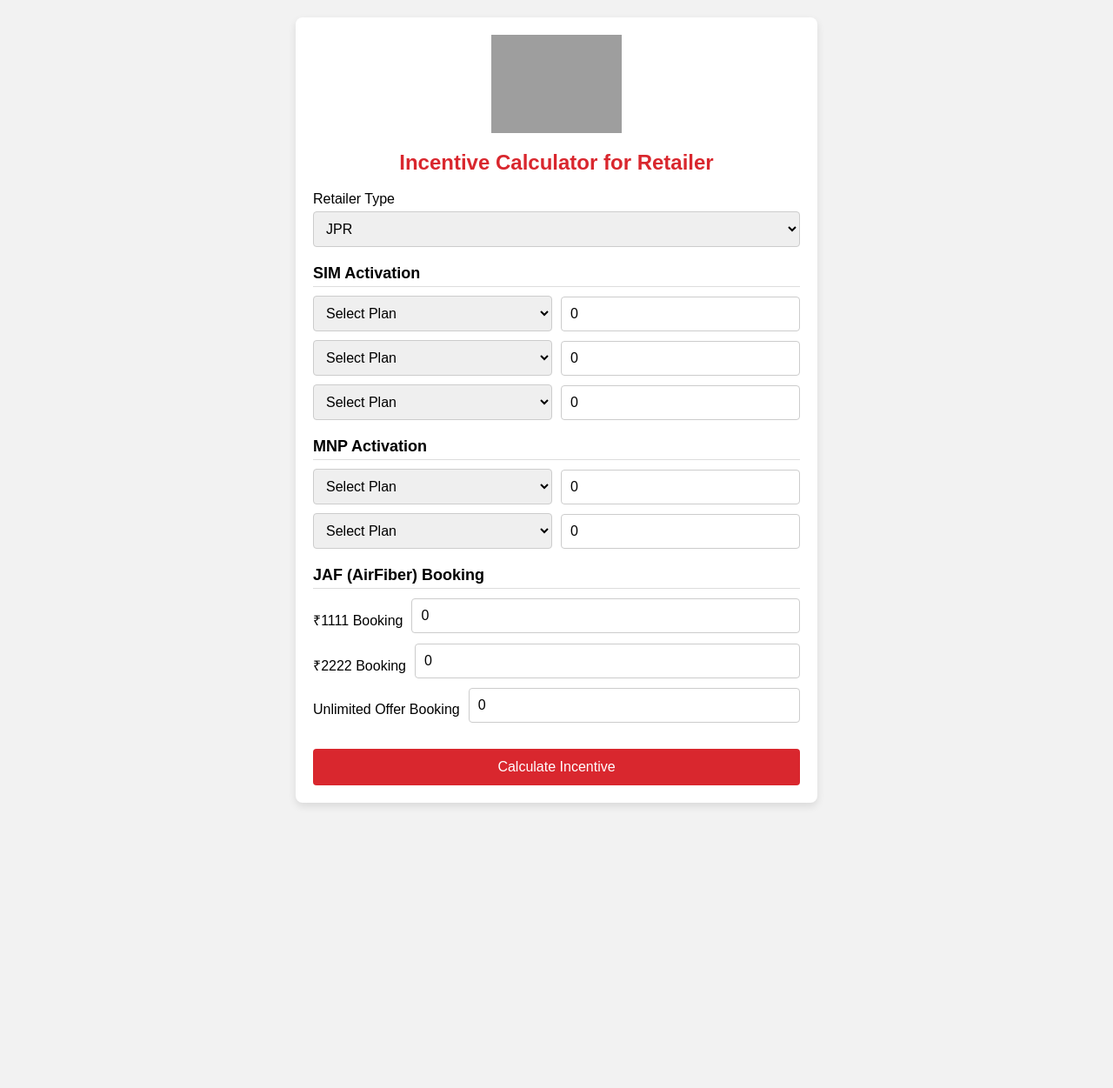
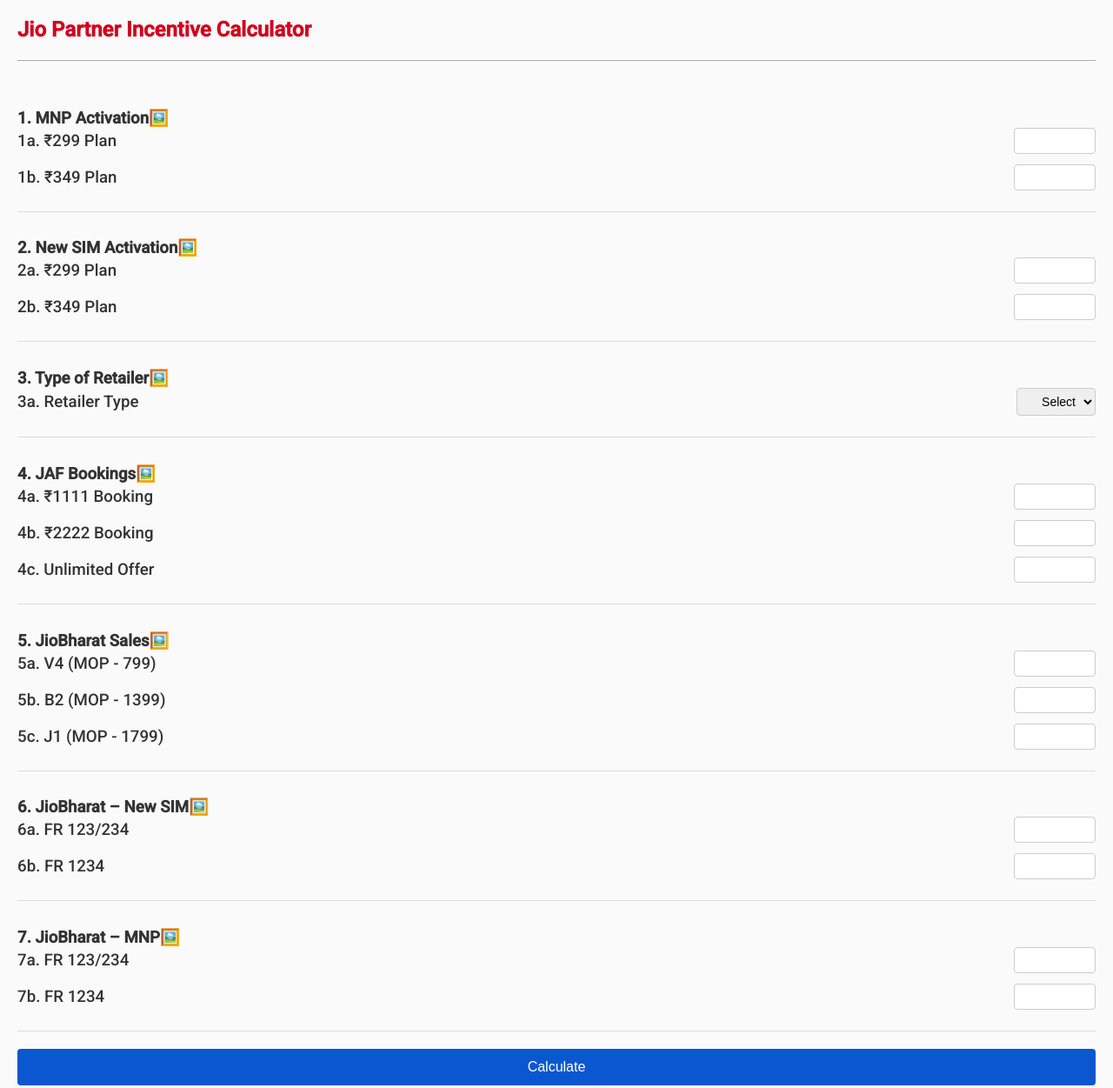
Before and after one commit to iitkgpsuraj/incentivecalculator, a plain HTML site: page index.html in a window 1280 px wide. Shown: the whole page at 87% size. Before the commit the page ends 943 px from the top, so only its background shows below. Drawn offline with Linux system fonts and the light colour scheme; grey boxes are pictures that could not be loaded.

Commit message:
Add files via upload

```diff
--- a/index.html
+++ b/index.html
@@ -1,272 +1,285 @@
+<!-- VERSION C8 -->
 <!DOCTYPE html>
 <html lang="en">
 <head>
   <meta charset="UTF-8" />
   <meta name="viewport" content="width=device-width, initial-scale=1.0"/>
-  <title>Incentive Calculator for Retailer</title>
+  <title>Jio Partner Incentive Calculator - C8</title>
+  <link href="https://fonts.googleapis.com/css2?family=Roboto:wght@400;500&display=swap" rel="stylesheet">
   <style>
     body {
-      font-family: Arial, sans-serif;
-      padding: 20px;
-      margin: auto;
-      background-color: #f2f2f2;
-      max-width: 600px;
+      font-family: 'Roboto', sans-serif;
+      margin: 20px;
+      background: #fafafa;
     }
-
-    .container {
-      background: white;
-      padding: 20px;
-      border-radius: 8px;
-      box-shadow: 0 4px 10px rgba(0,0,0,0.1);
+    h2 {
+      color: #d1001f;
     }
-
-    img.logo {
-      display: block;
-      margin: 0 auto 20px auto;
-      width: 150px;
+    .emboss-line {
+      height: 2px;
+      background: linear-gradient(to right, #e0e0e0, #cfcfcf, #e0e0e0);
+      box-shadow: inset 0 1px #fff, inset 0 -1px #aaa;
+      margin: 12px 0 24px;
     }
-
-    h2 {
-      color: #d9272e;
-      text-align: center;
+    .section {
+      padding: 12px 0;
+      border-bottom: 1px solid #dcdcdc;
     }
-
-    label {
-      display: block;
-      margin: 15px 0 5px;
+    .section h3 {
+      margin-bottom: 12px;
+      color: #333;
     }
-
-    input[type="number"], select {
-      width: 100%;
-      padding: 10px;
+    .row {
+      display: flex;
+      flex-wrap: nowrap;
+      align-items: center;
+      gap: 10px;
+      margin-bottom: 12px;
+    }
+    .row label {
+      flex: 1;
+      font-weight: 500;
+    }
+    .row input,
+    .row select {
+      flex: 0 0 80px;
+      padding: 6px;
+      font-size: 14px;
+      border: 1px solid #ccc;
+      border-radius: 4px;
+      text-align: right;
+    }
+    button {
+      background-color: #0b57d0;
+      color: white;
+      padding: 12px 24px;
+      border: none;
       font-size: 16px;
-      box-sizing: border-box;
       border-radius: 4px;
-      border: 1px solid #ccc;
-    }
-
-    button {
+      cursor: pointer;
       margin-top: 20px;
       width: 100%;
-      padding: 12px;
-      background-color: #d9272e;
-      color: white;
-      font-size: 16px;
-      border: none;
-      border-radius: 4px;
-      cursor: pointer;
     }
-
-    button:hover {
-      background-color: #bb1f25;
+    .modal {
+      display: none;
+      position: fixed;
+      top: 10%;
+      left: 10%;
+      width: 80%;
+      background: white;
+      border: 1px solid #ccc;
+      border-radius: 8px;
+      padding: 20px;
+      z-index: 1000;
+      box-shadow: 0 4px 10px rgba(0,0,0,0.1);
+      max-height: 80%;
+      overflow-y: auto;
     }
-
-    .result {
-      margin-top: 25px;
-      font-size: 16px;
-      background: #eef2f3;
-      padding: 15px;
-      border-radius: 6px;
+    .modal table {
+      width: 100%;
+      border-collapse: collapse;
+      font-size: 14px;
     }
-
-    .sim-group {
-      display: flex;
-      align-items: center;
-      gap: 10px;
-      margin-bottom: 10px;
+    .modal th,
+    .modal td {
+      padding: 8px;
+      text-align: left;
+      border: 1px solid #ddd;
     }
-
-    .sim-group select, .sim-group input {
-      flex: 1;
+    .modal tr.bonus-row td {
+      font-weight: bold;
+      background-color: #f3f3f3;
     }
-
-    .section-title {
-      font-weight: bold;
-      margin: 20px 0 10px;
-      font-size: 18px;
-      border-bottom: 1px solid #ddd;
-      padding-bottom: 4px;
+    .overlay {
+      display: none;
+      position: fixed;
+      top: 0; left: 0;
+      width: 100%; height: 100%;
+      background: rgba(0, 0, 0, 0.5);
+      z-index: 999;
     }
-
-    @media (max-width: 600px) {
-      .sim-group {
-        flex-direction: row;
-        gap: 10px;
+    @media screen and (max-width: 480px) {
+      .row label {
+        flex: 1;
+        font-size: 13px;
       }
-
-      .sim-group select,
-      .sim-group input {
-        flex: 1 1 50%;
-        font-size: 15px;
+      .row input,
+      .row select {
+        flex: 0 0 70px;
+        font-size: 13px;
       }
     }
   </style>
 </head>
 <body>
 
-  <div class="container">
-    <img class="logo" src="https://upload.wikimedia.org/wikipedia/en/3/3e/Jio_Logo.png" alt="Jio Logo">
-    <h2>Incentive Calculator for Retailer</h2>
+<h2>Jio Partner Incentive Calculator</h2>
+<div class="emboss-line"></div>
 
-    <label for="retailerType">Retailer Type</label>
+<div class="section">
+  <h3>1. MNP Activation<span class="info-icon" onclick="openImageInPopup('photo.png')">🖼️</span</h3>
+  <div class="row"><label>1a. ₹299 Plan</label><input type="number" id="mnp299" min="0" max="999"></div>
+  <div class="row"><label>1b. ₹349 Plan</label><input type="number" id="mnp349" min="0" max="999"></div>
+</div>
+
+<div class="section">
+  <h3>2. New SIM Activation<span class="info-icon" onclick="openImageInPopup('photo.png')">🖼️</span</h3>
+  <div class="row"><label>2a. ₹299 Plan</label><input type="number" id="sim299" min="0" max="999"></div>
+  <div class="row"><label>2b. ₹349 Plan</label><input type="number" id="sim349" min="0" max="999"></div>
+</div>
+
+<div class="section">
+  <h3>3. Type of Retailer<span class="info-icon" onclick="openImageInPopup('photo.png')">🖼️</span</h3>
+  <div class="row">
+    <label>3a. Retailer Type</label>
     <select id="retailerType">
-      <option value="jpr">JPR</option>
-      <option value="non-jpr">Non-JPR</option>
+      <option value="" disabled selected>Select</option>
+      <option value="JPR">JPR</option>
+      <option value="Non-JPR">Non-JPR</option>
     </select>
+  </div>
+</div>
 
-    <h3 class="section-title">SIM Activation</h3>
-    <div class="sim-group">
-      <select class="sim-plan">
-        <option value="">Select Plan</option>
-        <option value="299">₹299</option>
-        <option value="349">₹349</option>
-        <option value="399">₹399</option>
-      </select>
-      <input type="number" class="sim-qty" placeholder="Qty" min="0" value="0">
-    </div>
-    <div class="sim-group">
-      <select class="sim-plan">
-        <option value="">Select Plan</option>
-        <option value="299">₹299</option>
-        <option value="349">₹349</option>
-        <option value="399">₹399</option>
-      </select>
-      <input type="number" class="sim-qty" placeholder="Qty" min="0" value="0">
-    </div>
-    <div class="sim-group">
-      <select class="sim-plan">
-        <option value="">Select Plan</option>
-        <option value="299">₹299</option>
-        <option value="349">₹349</option>
-        <option value="399">₹399</option>
-      </select>
-      <input type="number" class="sim-qty" placeholder="Qty" min="0" value="0">
-    </div>
+<div class="section">
+  <h3>4. JAF Bookings<span class="info-icon" onclick="openImageInPopup('photo.png')">🖼️</span</h3>
+  <div class="row"><label>4a. ₹1111 Booking</label><input type="number" id="jaf1111" min="0" max="999"></div>
+  <div class="row"><label>4b. ₹2222 Booking</label><input type="number" id="jaf2222" min="0" max="999"></div>
+  <div class="row"><label>4c. Unlimited Offer</label><input type="number" id="jafUnlimited" min="0" max="999"></div>
+</div>
 
-    <h3 class="section-title">MNP Activation</h3>
-    <div class="sim-group">
-      <select class="mnp-plan">
-        <option value="">Select Plan</option>
-        <option value="299">₹299</option>
-        <option value="349">₹349</option>
-      </select>
-      <input type="number" class="mnp-qty" placeholder="Qty" min="0" value="0">
-    </div>
-    <div class="sim-group">
-      <select class="mnp-plan">
-        <option value="">Select Plan</option>
-        <option value="299">₹299</option>
-        <option value="349">₹349</option>
-      </select>
-      <input type="number" class="mnp-qty" placeholder="Qty" min="0" value="0">
-    </div>
+<div class="section">
+  <h3>5. JioBharat Sales<span class="info-icon" onclick="openImageInPopup('photo.png')">🖼️</span</h3>
+  <div class="row"><label>5a. V4 (MOP - 799)</label><input type="number" id="jbV4" min="0" max="999"></div>
+  <div class="row"><label>5b. B2 (MOP - 1399)</label><input type="number" id="jbB2" min="0" max="999"></div>
+  <div class="row"><label>5c. J1 (MOP - 1799)</label><input type="number" id="jbJ1" min="0" max="999"></div>
+</div>
 
-    <h3 class="section-title">JAF (AirFiber) Booking</h3>
-    <div class="sim-group">
-      <label>₹1111 Booking</label>
-      <input type="number" id="af1111" min="0" value="0">
-    </div>
-    <div class="sim-group">
-      <label>₹2222 Booking</label>
-      <input type="number" id="af2222" min="0" value="0">
-    </div>
-    <div class="sim-group">
-      <label>Unlimited Offer Booking</label>
-      <input type="number" id="afUnlimited" min="0" value="0">
-    </div>
+<div class="section">
+  <h3>6. JioBharat – New SIM<span class="info-icon" onclick="openImageInPopup('photo.png')">🖼️</span</h3>
+  <div class="row"><label>6a. FR 123/234</label><input type="number" id="jbNewSIM123" min="0" max="999"></div>
+  <div class="row"><label>6b. FR 1234</label><input type="number" id="jbNewSIM1234" min="0" max="999"></div>
+</div>
 
-    <button onclick="calculate()">Calculate Incentive</button>
+<div class="section">
+  <h3>7. JioBharat – MNP<span class="info-icon" onclick="openImageInPopup('photo.png')">🖼️</span</h3>
+  <div class="row"><label>7a. FR 123/234</label><input type="number" id="jbMnp123" min="0" max="999"></div>
+  <div class="row"><label>7b. FR 1234</label><input type="number" id="jbMnp1234" min="0" max="999"></div>
+</div>
 
-    <div class="result" id="result" style="display:none;"></div>
-  </div>
+<button onclick="calculate()">Calculate</button>
 
-  <script>
-    function getSimRate(plan) {
-      if (plan === "299") return 122.45;
-      if (plan === "349") return 132.65;
-      if (plan === "399") return 137.76;
-      return 0;
-    }
+<div class="overlay" id="overlay" onclick="closePopup()"></div>
+<div class="modal" id="resultModal">
+  <h3>Total Incentive Summary</h3>
+  <table>
+    <thead>
+      <tr><th>Section</th><th>Incentive (₹)</th></tr>
+    </thead>
+    <tbody id="resultTableBody"></tbody>
+    <tr class="bonus-row"><td>MNP Big Hitter Inc.</td><td id="mnpBonusCell">₹0</td></tr>
+    <tr class="bonus-row"><td>FR 349 Slab Inc.</td><td id="fr349BonusCell">₹0</td></tr>
+    <tr class="bonus-row"><td>MNP Booster Inc.</td><td id="mnpBoosterCell">₹0</td></tr>
+    <tfoot>
+      <tr><th>Total</th><th id="grandTotal">₹0</th></tr>
+    </tfoot>
+  </table>
+</div>
 
-    function getMnpRate(plan) {
-      if (plan === "299") return 209;
-      if (plan === "349") return 234;
-      return 0;
-    }
+<script>
+  function get(id) {
+    const value = document.getElementById(id).value;
+    return parseInt(value) || 0; // 🔸 Treat blank as 0
+  }
 
-    function isValidQty(value) {
-      return /^\d+$/.test(value);
-    }
+  function calculate() {
+    const retailer = document.getElementById("retailerType").value;
+    let total = 0, breakdown = [];
 
-    function calculate() {
-      const retailerType = document.getElementById('retailerType').value;
+    const mnp299 = get("mnp299");
+    const mnp349 = get("mnp349");
+    const sim349 = get("sim349");
+    const totalMNP = mnp299 + mnp349;
 
-      let simIncentive = 0;
-      let mnpIncentive = 0;
-      let airfiberIncentive = 0;
+    let mnp = mnp299 * 209 + mnp349 * 234;
+    breakdown.push(["MNP Activation", mnp]); total += mnp;
 
-      // SIM Activations
-      const simPlans = document.querySelectorAll('.sim-plan');
-      const simQtys = document.querySelectorAll('.sim-qty');
-      for (let i = 0; i < simPlans.length; i++) {
-        const plan = simPlans[i].value;
-        const qtyVal = simQtys[i].value.trim();
-        if (!isValidQty(qtyVal)) {
-          alert("Enter valid non-negative integer for SIM quantity.");
-          return;
-        }
-        const qty = parseInt(qtyVal);
-        simIncentive += getSimRate(plan) * qty;
-      }
+    let sim = get("sim299") * 122.45 + sim349 * 132.65;
+    breakdown.push(["New SIM Activation", sim]); total += sim;
 
-      // MNP Activations
-      const mnpPlans = document.querySelectorAll('.mnp-plan');
-      const mnpQtys = document.querySelectorAll('.mnp-qty');
-      for (let i = 0; i < mnpPlans.length; i++) {
-        const plan = mnpPlans[i].value;
-        const qtyVal = mnpQtys[i].value.trim();
-        if (!isValidQty(qtyVal)) {
-          alert("Enter valid non-negative integer for MNP quantity.");
-          return;
-        }
-        const qty = parseInt(qtyVal);
-        mnpIncentive += getMnpRate(plan) * qty;
-      }
+    let jaf = get("jaf1111") * 96;
+    jaf += get("jaf2222") * (retailer === "JPR" ? 200 : 96);
+    jaf += get("jafUnlimited") * 120;
+    breakdown.push(["JAF Booking", jaf]); total += jaf;
 
-      // AirFiber Bookings
-      const af1111 = document.getElementById('af1111').value.trim();
-      const af2222 = document.getElementById('af2222').value.trim();
-      const afUnlimited = document.getElementById('afUnlimited').value.trim();
+    let sales = get("jbV4") * 125 + get("jbB2") * 160 + get("jbJ1") * 200;
+    breakdown.push(["JioBharat Sales", sales]); total += sales;
 
-      if (!isValidQty(af1111) || !isValidQty(af2222) || !isValidQty(afUnlimited)) {
-        alert("Enter valid non-negative integers for AirFiber bookings.");
-        return;
-      }
+    let newSim = get("jbNewSIM123") * 18 + get("jbNewSIM1234") * 48;
+    breakdown.push(["JB New SIM", newSim]); total += newSim;
 
-      const qty1111 = parseInt(af1111);
-      const qty2222 = parseInt(af2222);
-      const qtyUnlimited = parseInt(afUnlimited);
+    let jbMnp = get("jbMnp123") * 96 + get("jbMnp1234") * 193;
+    breakdown.push(["JB MNP", jbMnp]); total += jbMnp;
 
-      const afRate1111 = 96;
-      const afRate2222 = retailerType === "jpr" ? 200 : 96;
-      const afRateUnlimited = 120;
+    // Bonus 1
+    let mnpBonus = 0;
+    if (totalMNP >= 10 && totalMNP <= 19) mnpBonus = 387;
+    else if (totalMNP >= 20 && totalMNP <= 29) mnpBonus = 775;
+    else if (totalMNP >= 30 && totalMNP <= 59) mnpBonus = 1163;
+    else if (totalMNP >= 60 && totalMNP <= 99) mnpBonus = 2423;
+    else if (totalMNP >= 100 && totalMNP <= 149) mnpBonus = 4846;
+    else if (totalMNP >= 150) mnpBonus = 6785;
+    total += mnpBonus;
 
-      airfiberIncentive = (qty1111 * afRate1111) + (qty2222 * afRate2222) + (qtyUnlimited * afRateUnlimited);
+    // Bonus 2
+    const fr349Total = mnp349 + sim349;
+    let fr349Bonus = 0;
+    if (fr349Total >= 5 && fr349Total <= 9) fr349Bonus = fr349Total * 10;
+    else if (fr349Total >= 10) fr349Bonus = fr349Total * 20;
+    total += fr349Bonus;
 
-      const total = simIncentive + mnpIncentive + airfiberIncentive;
+    // Bonus 3
+    let M = Math.floor(totalMNP / 3);
+    let mnpBoosterPer = 0;
+    if (M >= 1 && M <= 3) mnpBoosterPer = 33;
+    else if (M >= 4 && M <= 9) mnpBoosterPer = 48;
+    else if (M >= 10) mnpBoosterPer = 63;
+    let mnpBoosterBonus = 3 * M * mnpBoosterPer;
+    total += mnpBoosterBonus;
 
-      const resultHTML = `
-        <strong>Retailer Type:</strong> ${retailerType.toUpperCase()}<br>
-        <strong>SIM Incentive:</strong> ₹${simIncentive.toFixed(2)}<br>
-        <strong>MNP Incentive:</strong> ₹${mnpIncentive.toFixed(2)}<br>
-        <strong>JAF Incentive:</strong> ₹${airfiberIncentive.toFixed(2)}<br>
-        <hr>
-        <strong>Total Incentive:</strong> ₹${total.toFixed(2)}
-      `;
+    // UI
+    const tbody = document.getElementById("resultTableBody");
+    tbody.innerHTML = "";
+    breakdown.forEach(([label, value]) => {
+      const row = `<tr><td>${label}</td><td>₹${value.toFixed(2)}</td></tr>`;
+      tbody.insertAdjacentHTML("beforeend", row);
+    });
 
-      const resultDiv = document.getElementById('result');
-      resultDiv.innerHTML = resultHTML;
-      resultDiv.style.display = 'block';
+    document.getElementById("mnpBonusCell").innerText = `₹${mnpBonus.toFixed(2)}`;
+    document.getElementById("fr349BonusCell").innerText = `₹${fr349Bonus.toFixed(2)}`;
+    document.getElementById("mnpBoosterCell").innerText = `₹${mnpBoosterBonus.toFixed(2)}`;
+    document.getElementById("grandTotal").innerText = `₹${total.toFixed(2)}`;
+
+    document.getElementById("resultModal").style.display = "block";
+    document.getElementById("overlay").style.display = "block";
+  }
+
+  function closePopup() {
+    document.getElementById("resultModal").style.display = "none";
+    document.getElementById("overlay").style.display = "none";
+  }
+</script>
+
+<script>
+    function openImageInPopup(imagePath) {
+      const newWindow = window.open("", "_blank", "width=600,height=400");
+      newWindow.document.write(`
+        <html>
+          <head><title>Image</title></head>
+          <body style="margin:0; text-align:center; background:#f0f0f0;">
+            <img src="${imagePath}" style="max-width:100%; margin-top:20px;" alt="Reference Image" />
+          </body>
+        </html>
+      `);
     }
   </script>
 
```
Also changed, not shown: photo.png (added).
